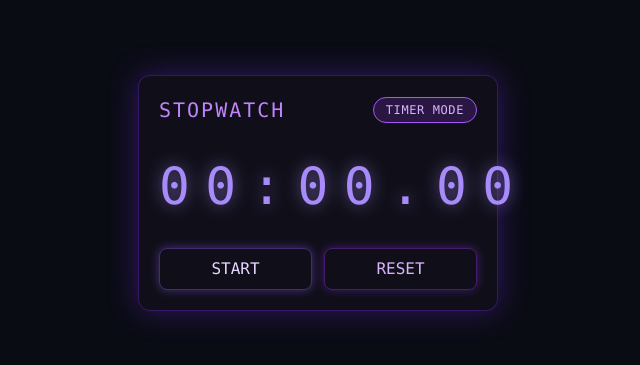
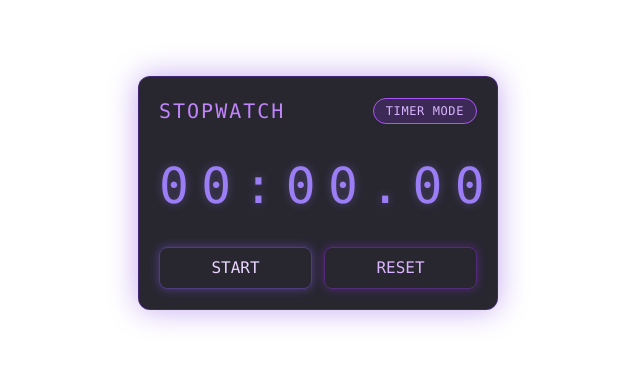
Before and after one commit to XojProjects/notion-timer-widget, a React (Create React App) app: page / in a window 1280 px wide. Shown: the part 207-572 px from the top of the page, without its empty margins (322-962 px from the left). Built offline with nearby package versions, Linux system fonts and the light colour scheme.

Commit message:
Modify styles in App.js for improved appearance
Updated background color and text styles in App.js.

```diff
--- a/src/App.js
+++ b/src/App.js
@@ -86,7 +86,7 @@ export default function App() {
   };
 
   return (
-    <div className="min-h-screen flex items-center justify-center bg-[#0a0c14] font-mono text-[#c084fc]">
+    <div className="min-h-screen flex items-center justify-center bg-transparent font-mono text-[#c084fc]">
       <div className="w-[360px] rounded-xl border border-[#6d28d9]/40 bg-[#11101a]/90 p-5 shadow-[0_0_30px_rgba(109,40,217,0.4)]">
 
         <div className="flex justify-between items-center mb-4">
@@ -112,7 +112,7 @@ export default function App() {
           />
         )}
 
-        <div className="text-[3.2rem] text-center my-6 tracking-[0.3em] text-[#a78bfa] drop-shadow-[0_0_8px_rgba(167,139,250,0.6)]">
+        <div className="text-[3.1rem] text-center my-6 tracking-[0.25em] text-[#9b7df5] drop-shadow-[0_0_4px_rgba(155,125,245,0.35)]">
           {formatTime(time, milliseconds)}
         </div>
 
```
